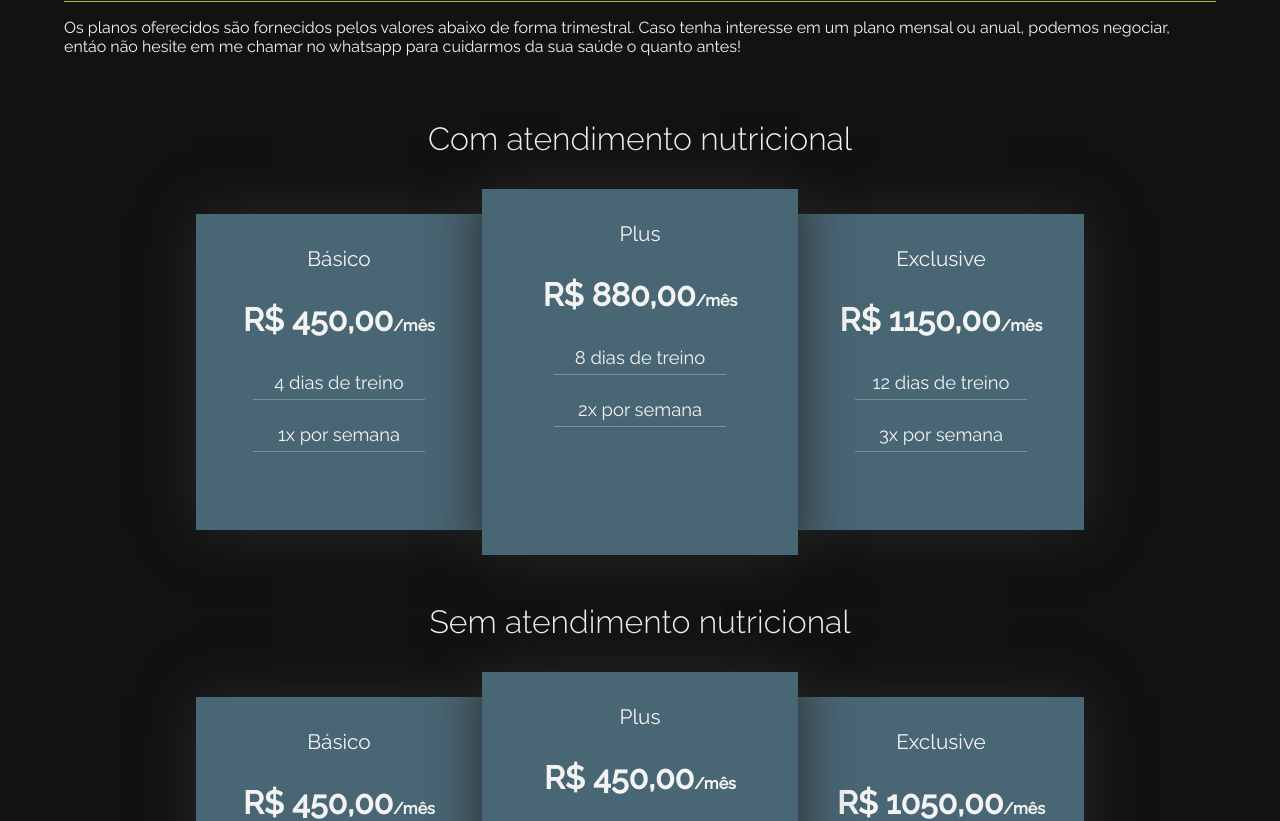
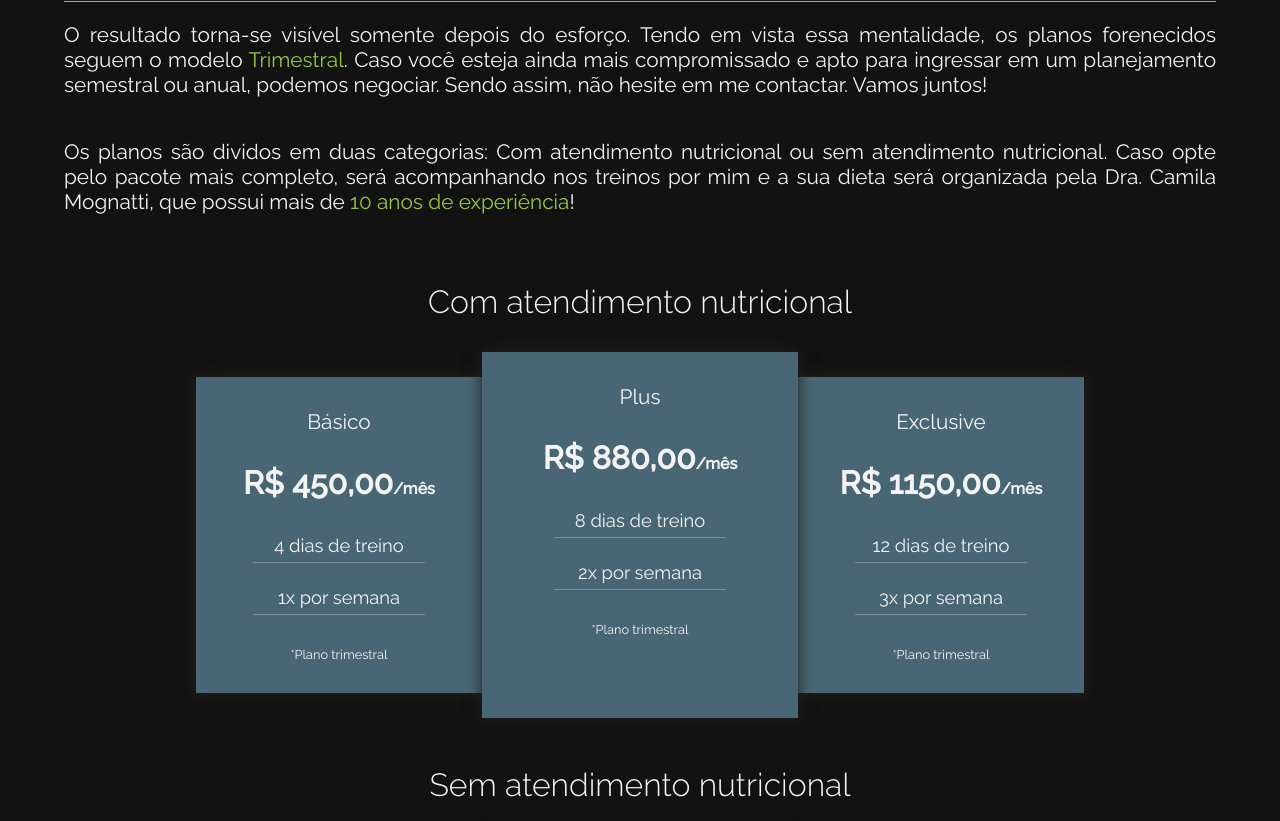
Before and after one commit to Mognatti/diego-renato-personal, a React (Vite) app: page / in a window 1280 px wide. Shown: the part 2080-2901 px from the top of the page. Built offline with nearby package versions, Linux system fonts and the light colour scheme.

Commit message:
feat: Pequeno ajuste no componente de planos para que contenha as informações adequadas e criação da base do footer

```diff
--- a/src/components/Footer/index.tsx
+++ b/src/components/Footer/index.tsx
@@ -0,0 +1,3 @@
+export default function Footer() {
+  return <footer>aa</footer>;
+}
--- a/src/pages/Home/Components/Plans/Components/Card/index.tsx
+++ b/src/pages/Home/Components/Plans/Components/Card/index.tsx
@@ -31,6 +31,7 @@ export default function PlanCard({ item }: PlanCardProps) {
             <S.CardCenterDiv>
               <S.CardData>{plan.days}</S.CardData>
               <S.CardData>{plan.regularity}</S.CardData>
+              <S.CardData>*Plano trimestral</S.CardData>
             </S.CardCenterDiv>
           </S.Card>
         ))}
--- a/src/pages/Home/Components/Plans/index.tsx
+++ b/src/pages/Home/Components/Plans/index.tsx
@@ -2,7 +2,7 @@ import * as GS from "../../../../styles/reusable";
 import PlanCard from "./Components/Card";
 import * as S from "./styles";
 export default function Plans() {
-  const topPlans = [
+  const allPlans = [
     {
       type: {
         title: "Com atendimento nutricional",
@@ -49,7 +49,7 @@ export default function Plans() {
             name: "Plus",
             days: "8 dias",
             regularity: "2x por semana",
-            value: "R$ 450,00",
+            value: "R$ 800,00",
           },
           {
             id: 6,
@@ -64,22 +64,29 @@ export default function Plans() {
   ];
 
   return (
-    <GS.Container>
+    <S.Container>
       <GS.Title>Planos</GS.Title>
-      <div>
-        <p>
-          Os planos oferecidos são fornecidos pelos valores abaixo de forma
-          trimestral. Caso tenha interesse em um plano mensal ou anual, podemos
-          negociar, entáo não hesite em me chamar no whatsapp para cuidarmos da
-          sua saúde o quanto antes!
-        </p>
-      </div>
+      <S.Disclaimer>
+        O resultado torna-se visível somente depois do esforço. Tendo em vista
+        essa mentalidade, os planos forenecidos seguem o modelo
+        <span style={{ color: "#96C83E" }}> Trimestral</span>. Caso você esteja
+        ainda mais compromissado e apto para ingressar em um planejamento
+        semestral ou anual, podemos negociar. Sendo assim, não hesite em me
+        contactar. Vamos juntos!
+      </S.Disclaimer>
+      <S.Disclaimer>
+        Os planos são dividos em duas categorias: Com atendimento nutricional ou
+        sem atendimento nutricional. Caso opte pelo pacote mais completo, será
+        acompanhando nos treinos por mim e a sua dieta será organizada pela Dra.
+        Camila Mognatti, que possui mais de{" "}
+        <span style={{ color: "#96C83E" }}>10 anos de experiência</span>!
+      </S.Disclaimer>
       <S.List>
-        {topPlans.map((item) => (
+        {allPlans.map((item) => (
           <PlanCard key={item.type.title} {...{ item }} />
         ))}
       </S.List>
-    </GS.Container>
+    </S.Container>
   );
 }
 
--- a/src/pages/Home/Components/Plans/styles.ts
+++ b/src/pages/Home/Components/Plans/styles.ts
@@ -1,5 +1,14 @@
 import styled from "styled-components";
 
+export const Container = styled.div`
+  display: flex;
+  flex-direction: column;
+  margin: 3vh 5vw 0 5vw;
+`;
+export const Disclaimer = styled.p`
+  font-size: ${(props) => props.theme.fontSize.highlight};
+  text-align: justify;
+`;
 export const List = styled.ul`
   display: flex;
   flex-direction: column;
@@ -39,7 +48,7 @@ export const Card = styled.div`
   width: 270px;
   height: 300px;
   background-color: ${(props) => props.theme.colors.secondary};
-  box-shadow: 0 0 50px #282828;
+  box-shadow: 0 0 15px #242424;
   &:nth-of-type(2) {
     height: 350px;
     width: 300px;
@@ -73,4 +82,9 @@ export const CardData = styled.p`
   width: 160px;
   text-align: center;
   font-size: 1.15em;
+  &:nth-last-of-type(1) {
+    font-size: 0.8em;
+    border: none;
+    margin-top: 1vh;
+  }
 `;
--- a/src/routes.tsx
+++ b/src/routes.tsx
@@ -1,6 +1,7 @@
 import { BrowserRouter as Router, Routes, Route } from "react-router-dom";
 import Home from "./pages/Home";
 import Header from "./components/Header";
+import Footer from "./components/Footer";
 
 export default function AppRoutes() {
   return (
@@ -9,6 +10,7 @@ export default function AppRoutes() {
       <Routes>
         <Route path="/" element={<Home />}></Route>
       </Routes>
+      <Footer />
     </Router>
   );
 }
```
